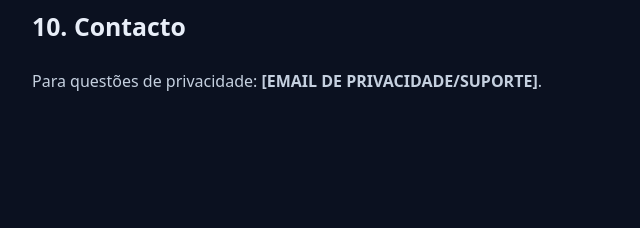
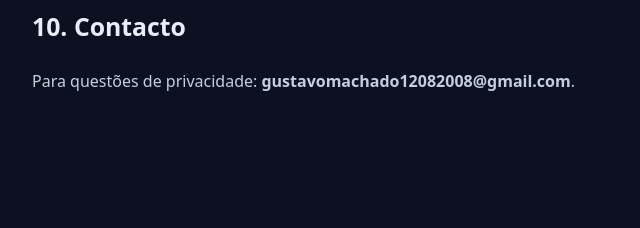
Before and after one commit to Gustagol1208/Smart-Warehouse, a plain HTML site: page privacy.html in a window 1280 px wide. Shown: the part 2370-2598 px from the top of the page, 207-847 px from the left. Drawn offline with Linux system fonts and the light colour scheme.

Commit message:
Update privacy contact email in privacy.html

```diff
--- a/privacy.html
+++ b/privacy.html
@@ -28,5 +28,5 @@
 <h2>9. Alterações</h2>
 <p>Esta política pode ser atualizada para refletir alterações ao projeto, aos tratamentos de dados ou às obrigações legais. A versão atual será publicada nesta página, com a respetiva data de atualização.</p>
 <h2>10. Contacto</h2>
-<p>Para questões de privacidade: <strong>[EMAIL DE PRIVACIDADE/SUPORTE]</strong>.</p>
+<p>Para questões de privacidade: <strong>gustavomachado12082008@gmail.com</strong>.</p>
 </article><footer>Smart Warehouse</footer></body></html>
```
